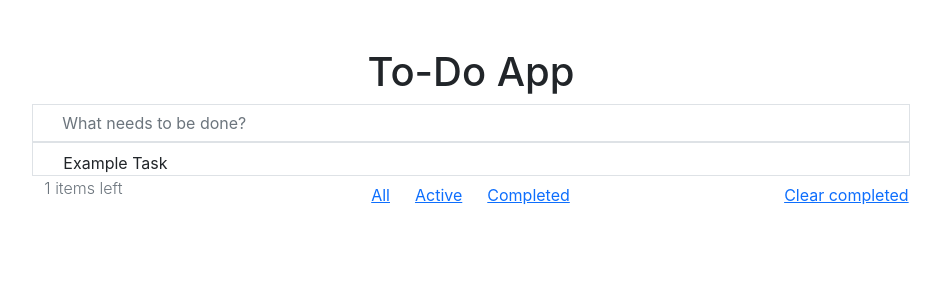
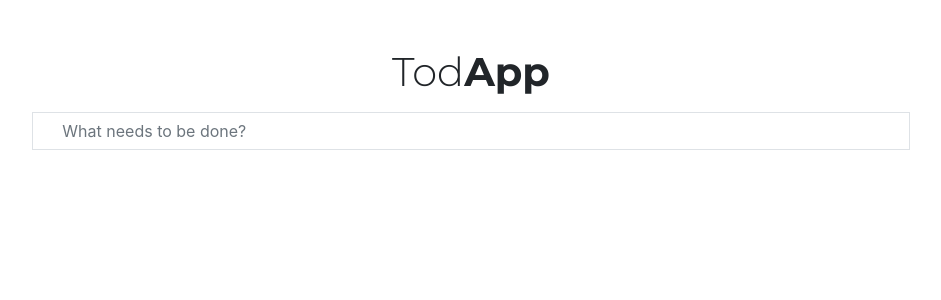
Before and after one commit to jiayijchen/todo-list-app, a React (Create React App) app: page / in a window 1280 px wide. Shown: the top 300 px of the page, without its empty margins (169-1110 px from the left). Built offline with nearby package versions, Linux system fonts and the light colour scheme; the HTML template or start-up script is replaced by a standard one.

Commit message:
added title style and icons

```diff
--- a/public/index.html
+++ b/public/index.html
@@ -10,6 +10,9 @@
       content="Web site created using create-react-app"
     />
     <link rel="apple-touch-icon" href="%PUBLIC_URL%/logo192.png" />
+    <link rel="preconnect" href="https://fonts.googleapis.com">
+    <link rel="preconnect" href="https://fonts.gstatic.com" crossorigin>
+    <link href="https://fonts.googleapis.com/css2?family=Montserrat:wght@300;700&display=swap" rel="stylesheet">
     <!--
       manifest.json provides metadata used when your web app is installed on a
       user's mobile device or desktop. See https://developers.google.com/web/fundamentals/web-app-manifest/
--- a/src/App.js
+++ b/src/App.js
@@ -11,12 +11,12 @@ class App extends Component {
             value: "",
             filterSelect: "all",
             todoItemsArr: [
-                {
-                    ID: Date.now(),
-                    itemName: "Example Task",
-                    checked: false,
-                    deleted: false
-                }
+                // {
+                //     ID: Date.now(),
+                //     itemName: "Example Task",
+                //     checked: false,
+                //     deleted: false
+                // }
             ],
         };
 
@@ -145,8 +145,8 @@ class App extends Component {
 
         return (
             <div className="col-8 offset-2">
-                <div className="row mt-5 text-center">
-                    <h1>To-Do App</h1>
+                <div className="row mt-5 mb-2 text-center">
+                    <div className="h1 d-inline-block" id="title">Tod<i className="h4 bi-check2-circle" /><strong>App</strong></div>
                 </div>
                 <div className="row border">
                     <div className="input-group px-0">
@@ -173,12 +173,12 @@ class App extends Component {
                         <ListItem key={todoItemsObj.ID} todoItemsObj={todoItemsObj} markComplete={this.markComplete} deleteItem={this.deleteItem} />
                     ))}
                 {numOfItems > 0 &&
-                    <div className="row">
-                        <div className="col-3">
-                            <p className="fw-light text-muted">{numOfItems} items left</p>
+                    <div className="row border">
+                        <div className="col-3 pt-1">
+                            <p className="fw-light text-muted my-0">{numOfItems} items left</p>
                         </div>
-                        <div className="col-6 text-center">
-                            <div className="btn-group">
+                        <div className="col-6 text-center py-1">
+                            <div className="btn-toolbar ps-3">
                                 <input
                                     type="radio"
                                     className="btn-check"
@@ -187,7 +187,7 @@ class App extends Component {
                                     onClick={() => this.setState({ filterSelect: "all" })}
                                     defaultChecked
                                 />
-                                <label className="btn btn-link" htmlFor="btn-all">All</label>
+                                <label className="btn btn-outline-secondary mx-1 py-0" htmlFor="btn-all">All</label>
                                 <input
                                     type="radio"
                                     className="btn-check"
@@ -196,7 +196,7 @@ class App extends Component {
                                     autoComplete="off"
                                     onClick={() => this.setState({ filterSelect: "active" })}
                                 />
-                                <label className="btn btn-link" htmlFor="btn-active">Active</label>
+                                <label className="btn btn-outline-secondary mx-1 py-0" htmlFor="btn-active">Active</label>
                                 <input
                                     type="radio"
                                     className="btn-check"
@@ -205,17 +205,18 @@ class App extends Component {
                                     autoComplete="off"
                                     onClick={() => this.setState({ filterSelect: "completed" })}
                                 />
-                                <label className="btn btn-link" htmlFor="btn-complete">Completed</label>
+                                <label className="btn btn-outline-secondary mx-1 py-0" htmlFor="btn-complete">Completed</label>
                             </div>
                         </div>
                         <div className="col-3 pe-0">
-                            <button
-                                type="button"
-                                className="btn btn-link float-end pe-0"
-                                onClick={() => this.clearCompleted()}
-                            >
-                                Clear completed
-                            </button>
+                            {this.state.todoItemsArr.filter(item => !item.deleted && item.checked).length > 0 &&
+                                <button
+                                    type="button"
+                                    className="btn btn-link float-end pe-1 pt-1 pb-0 text-muted"
+                                    onClick={() => this.clearCompleted()}
+                                >
+                                    clear completed
+                            </button>}
                         </div>
                     </div>
                 }
--- a/src/index.css
+++ b/src/index.css
@@ -7,6 +7,10 @@ body {
   -moz-osx-font-smoothing: grayscale;
 }
 
+#title {
+    font-family: 'Montserrat', sans-serif;
+}
+
 code {
   font-family: source-code-pro, Menlo, Monaco, Consolas, 'Courier New',
     monospace;
```
